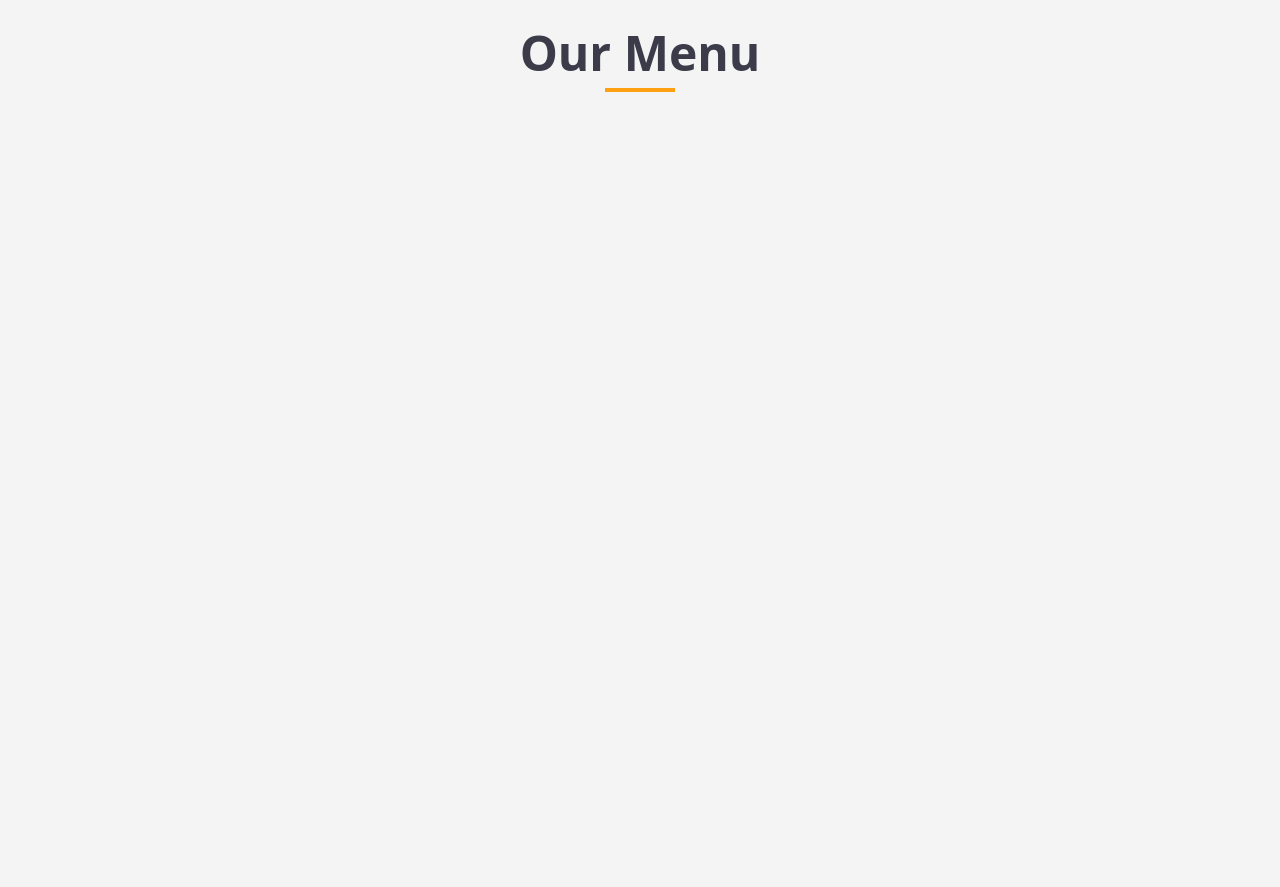
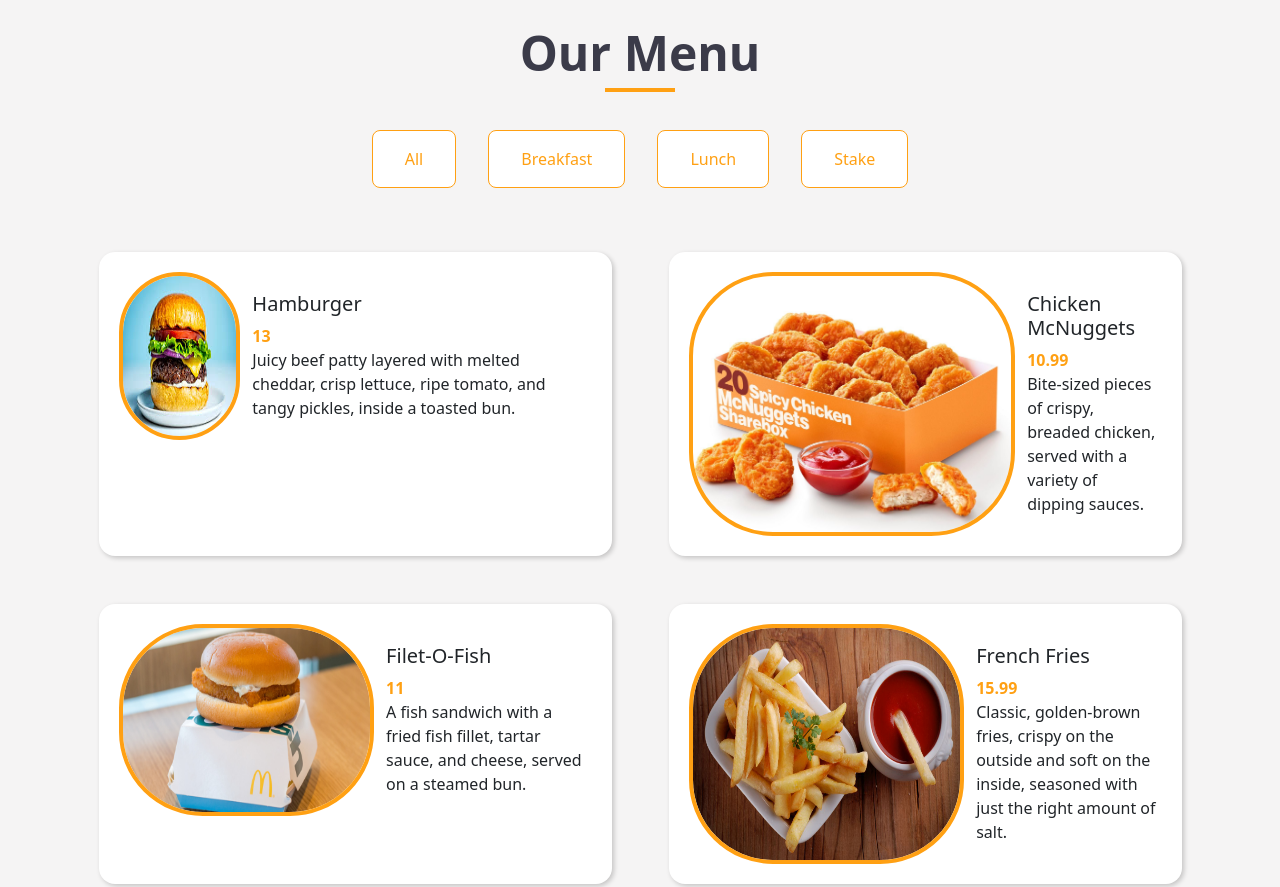
Before and after one commit to Destiny-Chilaka/Restaurant-Sort, a plain HTML site: page index.html in a window 1280 px wide. Shown: the top 887 px of the page. Before the commit the page ends 800 px from the top, so only its background shows below. Drawn offline with nearby package versions, Linux system fonts and the light colour scheme.

Commit message:
Worked on the Javascript

```diff
--- a/css/style.css
+++ b/css/style.css
@@ -36,6 +36,22 @@ body {
     box-shadow: 2px 2px 5px rgba(0, 0, 0, 0.2);
 }
 
+.menu-btn {
+    padding: 1em 2em;
+    border: 1px solid #ffa013;
+    background-color: #fff;
+    color: #ffa013;
+    margin: 1em 1em;
+    border-radius: 0.5em;
+    transition: 0.2s ease-in;
+    display: inline-block;
+}
+
+.menu-btn:hover {
+    color: #fff;
+    background-color: #ffa013;
+}
+
 .item-name {
     padding-top: 1em;
     margin-left: 1em;
@@ -46,7 +62,16 @@ body {
     font-weight: bold;
 }
 
+.btn-container {
+    display: flex;
+    justify-content: center;
 
+    @media (max-width:500px) {
+        display: flex;
+        flex-direction: column;
+
+    }
+}
 
 @media (min-width: 992px) {
     .col-lg-6 {
--- a/index.html
+++ b/index.html
@@ -14,6 +14,12 @@
         <div class="container d-flex justify-content-center">
             <h4 class="text-center py-4 first-hd "> Our Menu </h4>
             <div class="org-line text-center"></div>
+        </div>
+        <div class="container  btn-container">
+            <button type="button" class="menu-btn">All</button>
+            <button type="button" class="menu-btn">Breakfast</button>
+            <button type="button" class="menu-btn">Lunch</button>
+            <button type="button" class="menu-btn">Stake</button>
         </div>
     </section>
 
--- a/js/app.js
+++ b/js/app.js
@@ -82,9 +82,26 @@ const menu = [
 ]
 
 const sectionCenter = document.querySelector(".section-center");
+const menuBtns = document.querySelectorAll(".menu-btn");
 
+
+// Show Menu itemsssss
 window.addEventListener("DOMContentLoaded", function () {
-    let displayMenu = menu.map(function (item) {
+    displayMenuItems(menu);
+});
+
+// Filter menu itemssss
+
+menuBtns.forEach(function(btn){
+    btn.addEventListener("click", function(e){
+        console.log(e.currentTarget.dataset);
+    });
+});
+
+
+
+function displayMenuItems(menuItems) {
+    let displayMenu = menuItems.map(function (item) {
 
         return `<div class="col-lg-6 col-11 menu-item">
                    <div class="d-lg-flex">
@@ -103,6 +120,6 @@ window.addEventListener("DOMContentLoaded", function () {
         </div>
     </div>`
     });
-    displayMenu = displayMenu.join("")
-    console.log(displayMenu);
-})
+    displayMenu = displayMenu.join("");
+    sectionCenter.innerHTML = displayMenu;
+}
```
